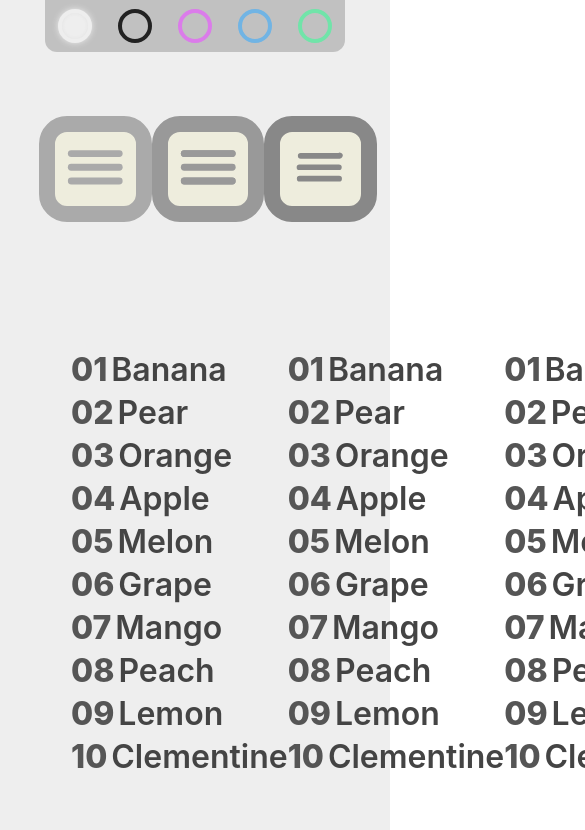
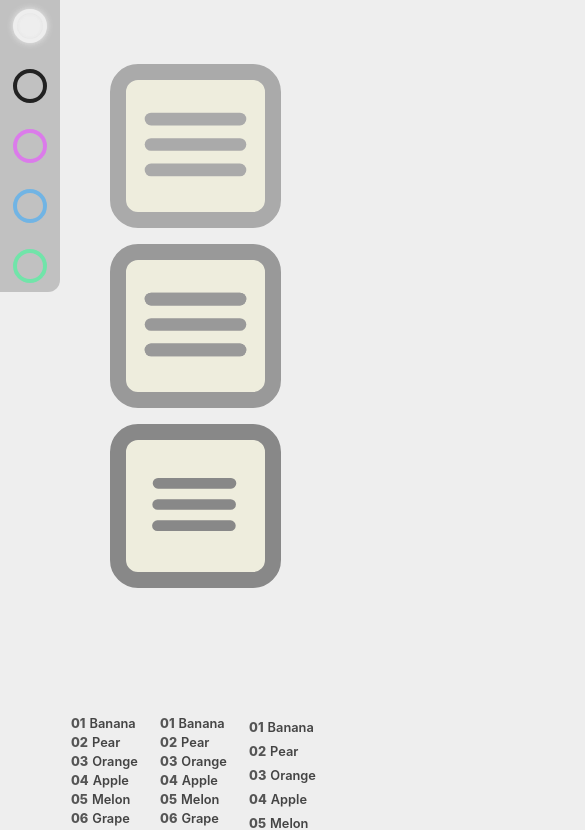
Before and after one commit to bamsemats/CSS_Stuff, a React (Create React App) app: page / in a window 390 px wide. Shown: the top 830 px of the page, 585 px wide, since content can reach past the window. Built offline with nearby package versions, Linux system fonts and the light colour scheme.

Commit message:
Update for responsiveness (screens)

```diff
--- a/public/index.html
+++ b/public/index.html
@@ -15,6 +15,10 @@
       user's mobile device or desktop. See https://developers.google.com/web/fundamentals/web-app-manifest/
     -->
     <link rel="manifest" href="%PUBLIC_URL%/manifest.json" />
+    <script>
+      const savedTheme = localStorage.getItem('theme') || 'light';
+      document.documentElement.setAttribute('data-theme', savedTheme);
+    </script>
     <!--
       Notice the use of %PUBLIC_URL% in the tags above.
       It will be replaced with the URL of the `public` folder during the build.
--- a/src/App.css
+++ b/src/App.css
@@ -62,7 +62,9 @@
   white-space: nowrap;
   width: 1px;
 }
-
+html {
+  background-color: var(--color-bg);
+}
 .App {
   display: flex;
   flex-direction: column;
@@ -70,9 +72,9 @@
   align-items: center;
   min-height: 100vh;
   width: 100%;
-  background-color: var(--color-bg);
+  /* background-color: var(--color-bg); */
 }
-:root:has(#light:checked) {
+:root[data-theme='light'] {
   --color-bg: #EEE;
   --color-button-one: #AAA;
   --color-button-two: #999;
@@ -81,7 +83,8 @@
   --color-text: #444;
   --color-text-2: #555;
 }
-:root:has(#dark:checked) {
+
+:root[data-theme='dark'] {
   --color-bg: #222;
   --color-button-one: #DDD;
   --color-button-two: #EEE;
@@ -90,7 +93,8 @@
   --color-text: #CCC;
   --color-text-2: #DDD;
 }
-:root:has(#pink:checked) {
+
+:root[data-theme='pink'] {
   --color-bg: #db7bea;
   --color-button-one: #e5d8e8;
   --color-button-two: #dbc7e0;
@@ -99,7 +103,8 @@
   --color-text: #e5d8e8;
   --color-text-2: #dbc7e0;
 }
-:root:has(#blue:checked) {
+
+:root[data-theme='blue'] {
   --color-bg: #71b4e4;
   --color-button-one: #d8e5ef;
   --color-button-two: #d0dce5;
@@ -108,7 +113,8 @@
   --color-text: #d8e5ef;
   --color-text-2: #d0dce5;
 }
-:root:has(#green:checked) {
+
+:root[data-theme='green'] {
   --color-bg: #71e4a9;
   --color-button-one: #ddebe4;
   --color-button-two: #d7eae0;
@@ -117,15 +123,20 @@
   --color-text: #ddebe4;
   --color-text-2: #d7eae0;
 }
-
+.color-picker {
+  position: fixed;
+  top: 0;
+  left: 0;
+}
 .color-picker fieldset {
   border: none;
   background-color: rgba(90, 90, 90, 0.3);
-  border-radius: 0 0 0.75rem 0.75rem;
+  border-radius: 0 0 0.75rem 0;
   display: flex;
-  flex-direction: row;
+  flex-direction: column;
   gap: 2.5rem;
   padding: 1rem 1.25rem;
+  margin: 0;
 }
 .color-picker input[type='radio'] {
   appearance: none;
@@ -178,6 +189,19 @@
 .hamburger {
   width: calc(10px + 15vw);
 }
+
+@media (width < 690px) {
+  .svg-container {
+    flex-direction: column;
+    justify-content: flex-start;
+    gap: calc(0.5rem + 2vw);
+  }
+  .hamburger {
+    width: calc(10px + 30vw)
+  }
+}
+
+
 /* Button One */
 .button-one {
   color: var(--color-button-one);
@@ -338,7 +362,7 @@
 .animated-list-container-two a,
 .animated-list-container-three a {
   text-decoration: none;
-  font-size: 2rem;
+  font-size: clamp(0.8rem, 2.5vw, 2.5rem);
   font-weight: 600;
   color: var(--color-text);
   display: inline-block;
@@ -347,7 +371,7 @@
 .animated-list-container-one span,
 .animated-list-container-two span,
 .animated-list-container-three span {
-  font-size: 2rem;
+  font-size: clamp(0.8rem, 2.5vw, 2.5rem);
   font-weight: 800;
   margin-right: 0.25rem;
   color: var(--color-text-2);
--- a/src/App.js
+++ b/src/App.js
@@ -1,5 +1,5 @@
 import './App.css';
-import {useEffect} from 'react';
+import {useEffect, useLayoutEffect} from 'react';
 
 function handleClickButtonOne() {
   const buttonOne = document.querySelector('.button-one');
@@ -47,36 +47,34 @@ function handleMouseEnter(e) {
   }
 }
 
-
-
 function App() {
 
-  useEffect(() => {
+ useLayoutEffect(() => {
     const colorThemes = document.querySelectorAll('[name="theme"]');
-      console.log(colorThemes);
 
     const storeTheme = (theme) => {
-      localStorage.setItem('theme', theme)
-    }
+      localStorage.setItem('theme', theme);
+      document.documentElement.setAttribute('data-theme', theme);
+    };
 
-    colorThemes.forEach(theme => {
+    colorThemes.forEach((theme) => {
       theme.addEventListener('click', () => {
         storeTheme(theme.id);
       });
-      console.log('Event listener added!')
     });
 
     const setTheme = () => {
-      const activeTheme = localStorage.getItem('theme');
-      console.log('Active theme:', activeTheme);
-      colorThemes.forEach(theme => {
+      const activeTheme = localStorage.getItem('theme') || 'light';
+      document.documentElement.setAttribute('data-theme', activeTheme);
+      colorThemes.forEach((theme) => {
         if (theme.id === activeTheme) {
           theme.checked = true;
         }
-      })
-    }
+      });
+    };
+
     setTheme();
-  }, [])
+  }, []);
 
   return (
     <div className="App">
```
